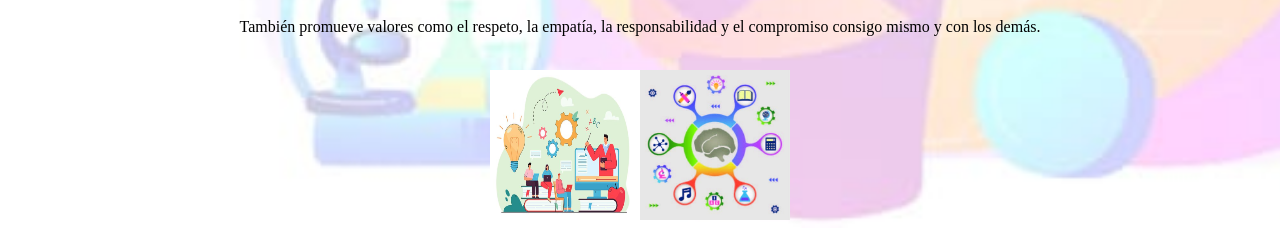
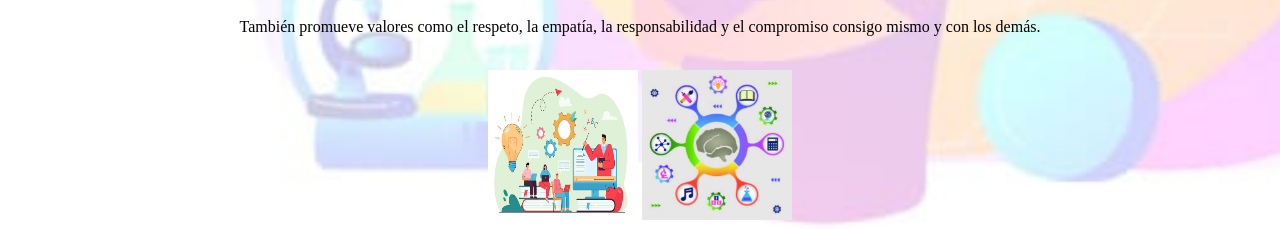
Before and after one commit to jenncast10/Orientacioneducativa, a plain HTML site: page index.html in a window 1280 px wide. Shown: the part 824-1053 px from the top of the page. Drawn offline with Linux system fonts and the light colour scheme.

Commit message:
Add files via upload

```diff
--- a/index.html
+++ b/index.html
@@ -63,7 +63,7 @@ style="background-size: cover; ">
   <br>
 
 
-<img src="tururu.jpg" width="150" height="150" border="0"><img src="tururu2.jpg" width="150" height="150" border="0">
+<img src="tururu1.jpg" width="150" height="150" border="0"> <img src="tururu3.jpg" width="150" height="150" border="0">
 
 
 
```
